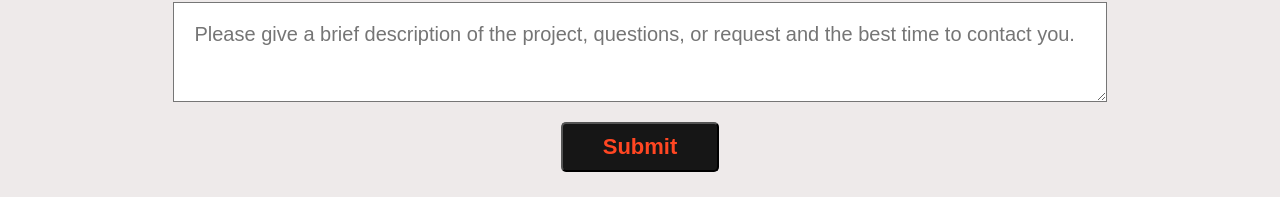
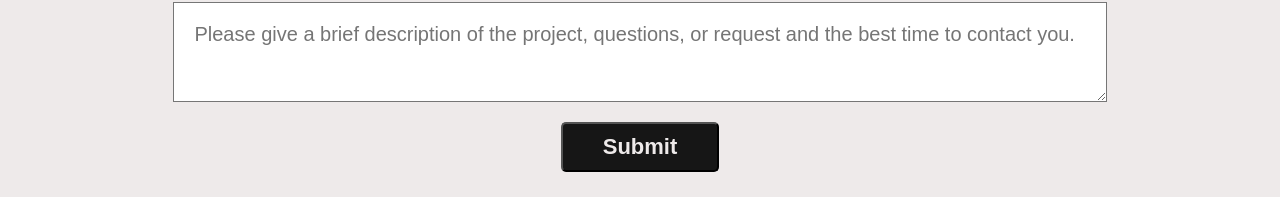
Before and after one commit to Md7113/Porter-LLC, a React (Create React App) app: page /contact in a window 1280 px wide. Shown: the part 603-800 px from the top of the page. Built offline with nearby package versions, Linux system fonts and the light colour scheme; a web font is replaced by a local one.

Commit message:
new changes to styling

```diff
--- a/src/css/pages/Contact.css
+++ b/src/css/pages/Contact.css
@@ -59,7 +59,7 @@
 	font-size: 22px;
 	font-weight: 700;
 	background-color: var(--porter_black);
-	color: var(--red_orange);
+	color: var(--ebb_white);
 	border-radius: 5px;
 }
 .contactBox button:hover {
@@ -112,7 +112,7 @@
 	padding: 10px 40px;
 	margin: 0 auto 30px;
 	background-color: var(--porter_black);
-	color: var(--red_orange);
+	color: var(--ebb_white);
 	border-radius: 5px;
 }
 .businessContactInfo {
--- a/src/css/pages/OurTeam.css
+++ b/src/css/pages/OurTeam.css
@@ -48,6 +48,7 @@
     justify-content: left;
 }
 .Team_Title{
+    padding-top: 15px;
     font-size: 25px;
     color: var(--porter_black);
     font-family: 'IBM Plex Sans Arabic', sans-serif;
--- a/src/css/pages/TeamInd.css
+++ b/src/css/pages/TeamInd.css
@@ -52,6 +52,7 @@
 	font-weight: 800;
 }
 .memberName{
+	padding-left: 5px;
     font-size: 40px;
 }
 .memberDescription{
--- a/src/utils/team.js
+++ b/src/utils/team.js
@@ -9,7 +9,7 @@ import eric_noir from "../images/Team_Photos/eric_sm_bw.jpg"
 import kori_color from "../images/Team_Photos/Kori Marquez (1).jpg"
 import kori_noir from "../images/Team_Photos/Kori Marquez B&W (1).jpg"
 import berke_color from "../images/Team_Photos/berke_sm_color.jpg"
-import berke_noir from "../images/Team_Photos/berke_sm_bw.jpg"
+import berke_noir from "../images/Team_Photos/berke_sm_bw (1).jpg"
 import tim_color from "../images/Team_Photos/tim_smith_sm_color.jpg"
 import tim_noir from "../images/Team_Photos/tim_smith_sm_bw.jpg"
 import amy_color from "../images/Team_Photos/amy_sm_bw.jpg"
@@ -19,7 +19,7 @@ import nate_noir from "../images/Team_Photos/nathan_sm_bw.jpg"
 import larry_color from "../images/Team_Photos/larry_sm_color.jpg"
 import larry_noir from "../images/Team_Photos/larry_sm_bw.jpg"
 import dave_color from "../images/Team_Photos/dave_sm_color.jpg"
-import dave_noir from "../images/Team_Photos/dave_sm_bw.jpg"
+import dave_noir from "../images/Team_Photos/dave_sm_bw (1).jpg"
 import caitlin_color from "../images/Team_Photos/caitlin_sm_color.jpg"
 import caitlin_noir from "../images/Team_Photos/caitlin_sm_bw.jpg"
 
```
Also changed, not shown: src/images/Team_Photos/berke_sm_bw (1).jpg (added), src/images/Team_Photos/dave_sm_bw (1).jpg (added).
